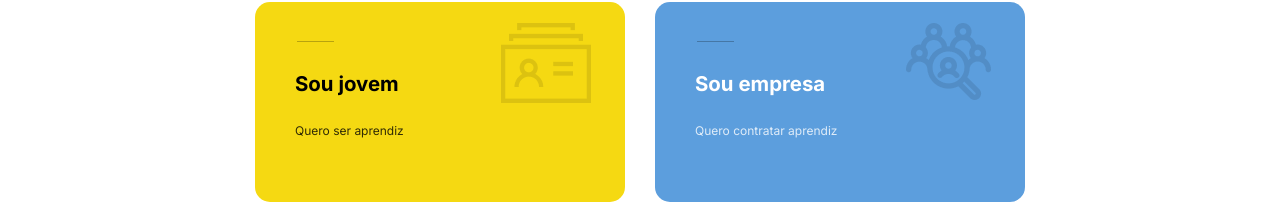
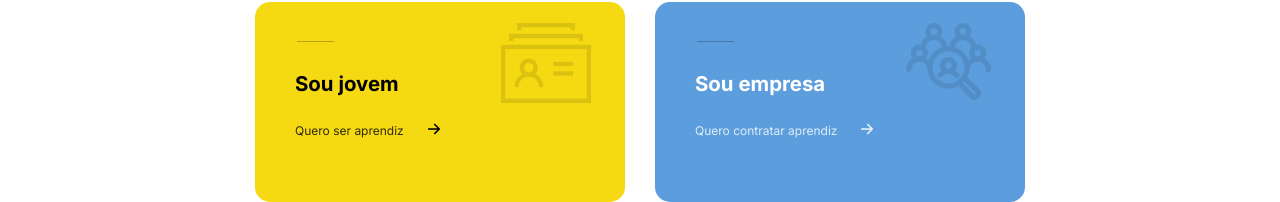
Before and after one commit to Work-In-Ideas-WiiD/portal-transparencia-front, a React (Vite) app: page / in a window 1280 px wide. Shown: the part 897-1099 px from the top of the page. Built offline with nearby package versions, Linux system fonts and the light colour scheme.

Commit message:
implementado cards

```diff
--- a/src/components/sessao-botoes-home/index.tsx
+++ b/src/components/sessao-botoes-home/index.tsx
@@ -2,6 +2,10 @@
 import styles from './styles.module.scss';
 import IconeCard1 from '../../assets/icone-card1.png';
 import IconeCard2 from '../../assets/icone-card2.png';
+import IconeFlechaBranca from '../../assets/flecha-branca.png';
+import IconeFlechaPreta from '../../assets/flecha-preta.png';
+
+
 
 export function SessaoBotoesHome() {
     return (
@@ -14,6 +18,7 @@ export function SessaoBotoesHome() {
                     <br />
                     <div className={styles.containerTexto}>
                         <span className={styles.texto2}>Quero ser aprendiz</span>
+                        <img className={styles.flecha} src={IconeFlechaPreta} />
                     </div>
                 </div>
                 <div className={`${styles.cartao} ${styles.azul}`}>
@@ -23,6 +28,7 @@ export function SessaoBotoesHome() {
                     <br />
                     <div className={styles.containerTexto}>
                         <span className={`${styles.texto2} ${styles.branco}`}>Quero contratar aprendiz</span>
+                        <img className={styles.flecha} src={IconeFlechaBranca} />
                     </div>
 
                 </div>
--- a/src/components/sessao-botoes-home/styles.module.scss
+++ b/src/components/sessao-botoes-home/styles.module.scss
@@ -18,6 +18,7 @@
             height: 200px;
             border-radius: 15px;
             position: relative;
+            cursor: pointer;
 
             .linha {
                 position: absolute;
@@ -53,6 +54,20 @@
                     font-size: 1.25rem;
                     opacity: 0.8;
                 }
+
+                .flecha {
+                    transition: .2s;
+                    margin-left: 24px;
+                }
+            }
+
+            &:hover {
+                .containerTexto {
+                    .flecha {
+                        transition: .2s;
+                        margin-left: 44px;
+                    }
+                }
             }
 
         }
```
Also changed, not shown: src/assets/flecha-branca.png (added), src/assets/flecha-preta.png (added).
